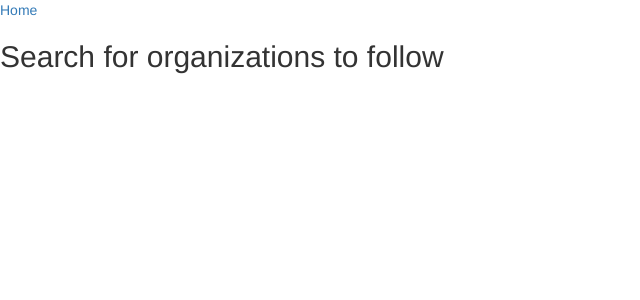
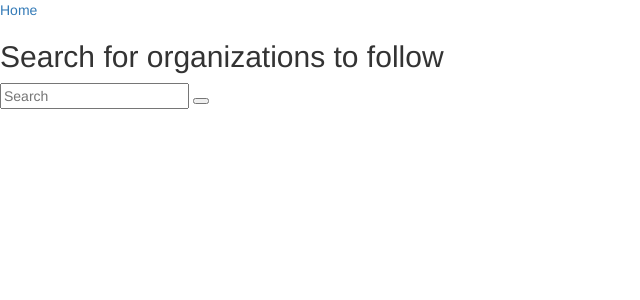
Before and after one commit to wucheeman/Chime, a Node server app: a page that uses views/user-browse.handlebars in a window 1280 px wide. Shown: the top 300 px of the page, without its empty margins (0-640 px from the left). Run offline with Node 20, Linux system fonts and the light colour scheme; some libraries are stand-ins or nearby versions.

Commit message:
update login and user-browse handlebars

```diff
--- a/views/login.handlebars
+++ b/views/login.handlebars
@@ -3,7 +3,7 @@
    <meta charset="UTF-8">
    <meta name="viewport" content="width=device-width, initial-scale=1.0">
    <meta http-equiv="X-UA-Compatible" content="ie=edge">
-   <title>Login</title>
+   <title>Login Page</title>
  </head>
  <body>
 
@@ -12,7 +12,7 @@
   <input type="radio" name="entity" value="org"> I am an organization. <br>
 </form>
 
-<form class="user-login-button">
+<form class="user-login">
   <label for="username">Enter a username</label>
   <input type="text" id="username">
   <label for="password">Enter a password.</label>
--- a/views/user-browse.handlebars
+++ b/views/user-browse.handlebars
@@ -1,2 +1,10 @@
 <a href="javascript:location.replace(location.href.slice(0, -('/browse').length))">Home</a>
 <h2>Search for organizations to follow</h2>
+
+<div class="search-container">
+    <input type="text" placeholder="Search">
+    <button type="button"><i class="fa fa-search"></i></button>
+</div>
+{{!-- <form id="organization-search">
+    <input type="text" placeholder="Search..">
+</form> --}}
```
